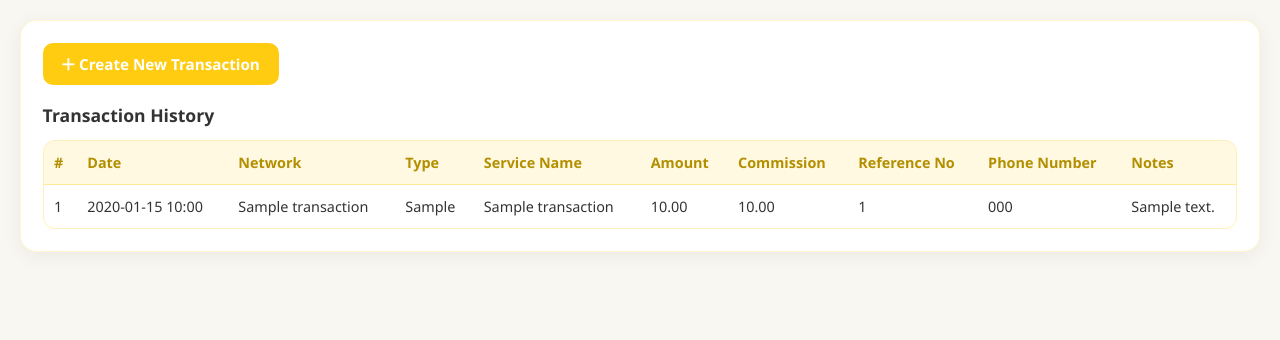
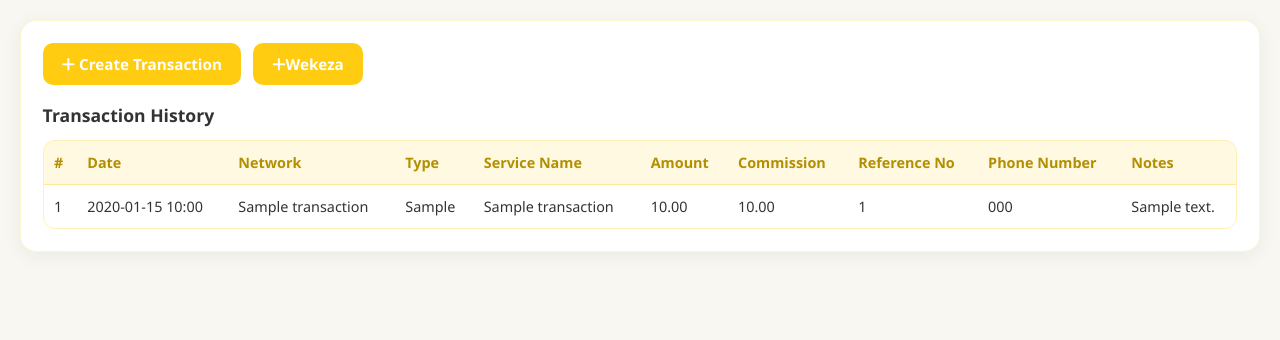
Before and after one commit to Mkombe100/Radian-Cash, a Flask app: template templates/dashboard.html in a window 1280 px wide. Shown: the part 134-474 px from the top of the page. Run offline with Flask 3, Linux system fonts and the light colour scheme; the template is opened without the code that fills it: most values are stand-ins (such as "Sample title", 1, 10 or a date in 2020).

```diff
--- a/templates/dashboard.html
+++ b/templates/dashboard.html
@@ -565,7 +565,11 @@
         <section id="transactions" class="section active">
             <div class="actions-bar">
                 <button class="btn-primary" type="button" data-open-modal="transaction-modal">
-                    <i class="fa-solid fa-plus"></i> Create New Transaction
+                    <i class="fa-solid fa-plus"></i> Create Transaction
+                </button>
+
+                 <button class="btn-primary" type="button" data-open-modal="transaction-modal">
+                    <i class="fa-solid fa-plus"></i>Wekeza
                 </button>
             </div>
             <h3>Transaction History</h3>
@@ -677,7 +681,11 @@
         <div class="mobile-panel-content">
             <div class="actions-bar">
                 <button class="btn-primary" type="button" data-open-modal="transaction-modal">
-                    <i class="fa-solid fa-plus"></i> Create New Transaction
+                    <i class="fa-solid fa-plus"></i> Create Transaction
+                </button>
+
+                <button class="btn-primary" type="button" data-open-modal="transaction-modal">
+                    <i class="fa-solid fa-plus"></i>Wekeza
                 </button>
             </div>
             <h3>Transaction History</h3>
```
